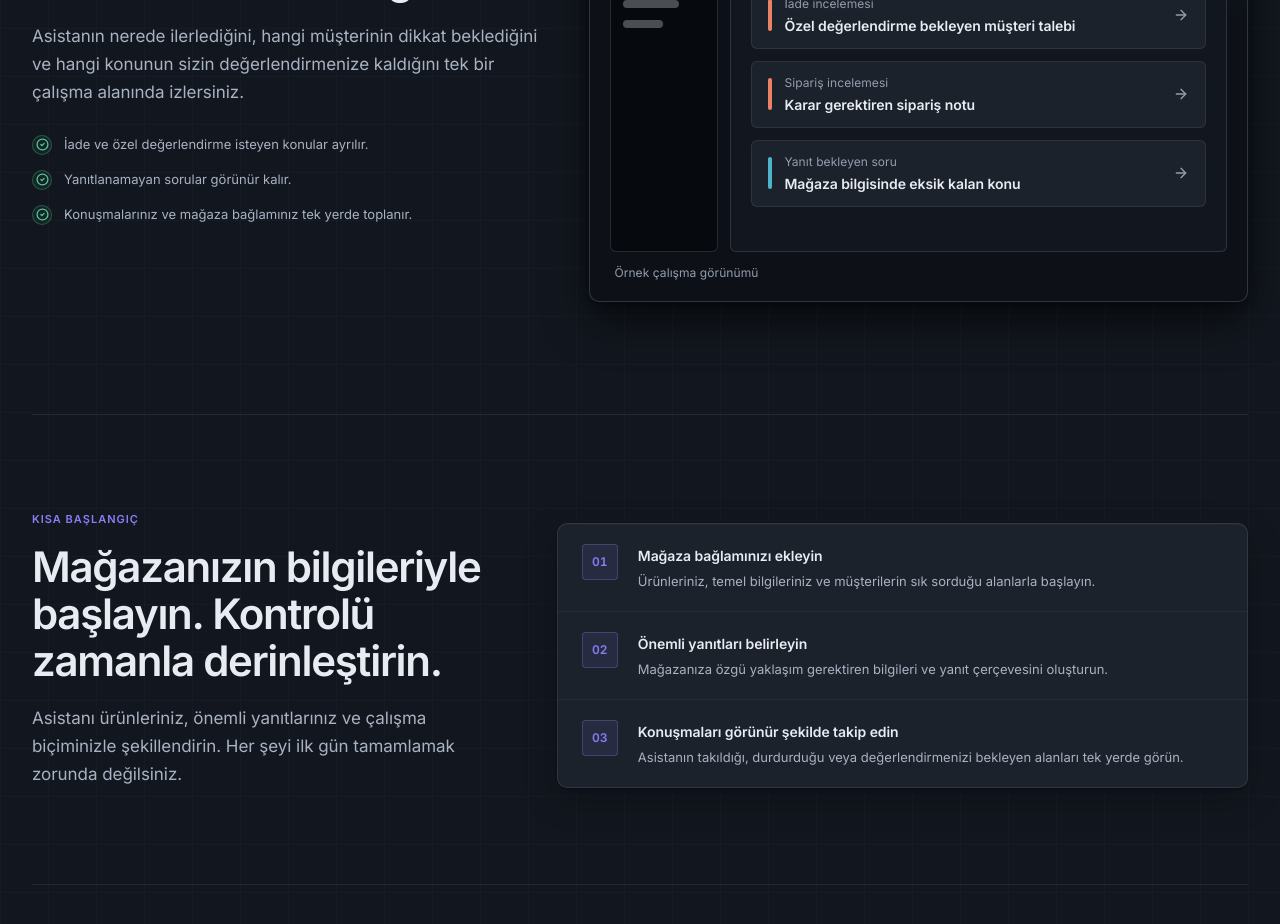
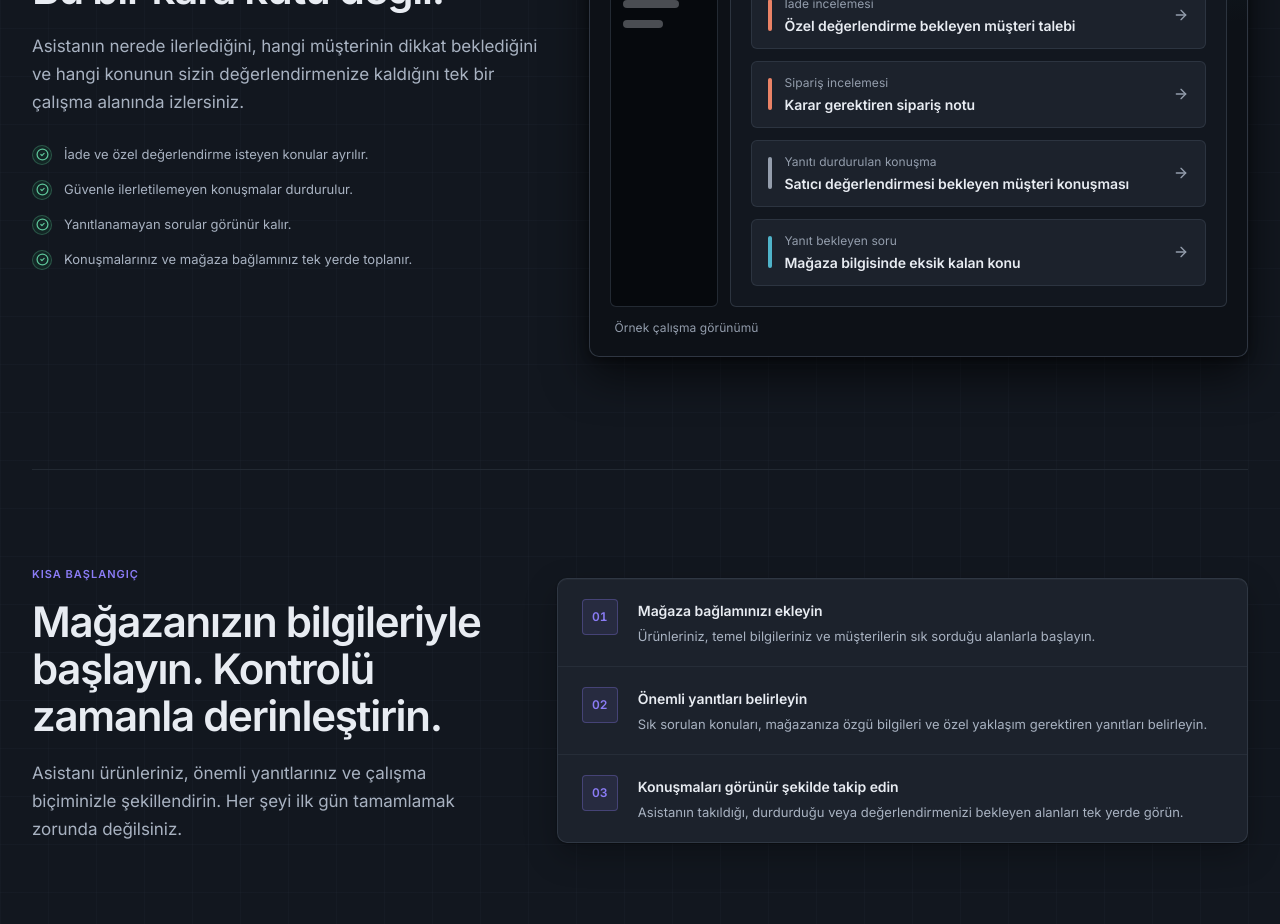
Before and after one commit to keremm44/whatsapp-assistant, a Next.js app in the folder frontend/: page / in a window 1280 px wide. Shown: the part 1220-2144 px from the top of the page. Built offline with nearby package versions, Linux system fonts and the light colour scheme; no server answers.

Commit message:
Surface paused conversation control in landing
Co-authored-by: arena-agent <297053741+arena-agent@users.noreply.github.com>

```diff
--- a/frontend/src/components/marketing/landing-page.tsx
+++ b/frontend/src/components/marketing/landing-page.tsx
@@ -108,6 +108,7 @@ export function LandingPage() {
             <ul className="mt-7 space-y-3.5">
               {[
                 "İade ve özel değerlendirme isteyen konular ayrılır.",
+                "Güvenle ilerletilemeyen konuşmalar durdurulur.",
                 "Yanıtlanamayan sorular görünür kalır.",
                 "Konuşmalarınız ve mağaza bağlamınız tek yerde toplanır.",
               ].map((item) => (
@@ -143,7 +144,7 @@ export function LandingPage() {
               <SetupStep
                 number="02"
                 title="Önemli yanıtları belirleyin"
-                description="Mağazanıza özgü yaklaşım gerektiren bilgileri ve yanıt çerçevesini oluşturun."
+                description="Sık sorulan konuları, mağazanıza özgü bilgileri ve özel yaklaşım gerektiren yanıtları belirleyin."
               />
               <SetupStep
                 number="03"
@@ -269,9 +270,10 @@ function PanelPreview() {
             <span className="flex h-10 min-w-10 items-center justify-center rounded-control border border-attention/35 bg-attention-soft px-2 type-figure font-display text-[18px] font-semibold text-attention">2</span>
           </div>
           <div className="mt-5 space-y-3">
-            <PreviewTask label="İade incelemesi" title="Özel değerlendirme bekleyen müşteri talebi" attention />
-            <PreviewTask label="Sipariş incelemesi" title="Karar gerektiren sipariş notu" attention />
-            <PreviewTask label="Yanıt bekleyen soru" title="Mağaza bilgisinde eksik kalan konu" />
+            <PreviewTask label="İade incelemesi" title="Özel değerlendirme bekleyen müşteri talebi" tone="attention" />
+            <PreviewTask label="Sipariş incelemesi" title="Karar gerektiren sipariş notu" tone="attention" />
+            <PreviewTask label="Yanıtı durdurulan konuşma" title="Satıcı değerlendirmesi bekleyen müşteri konuşması" tone="paused" />
+            <PreviewTask label="Yanıt bekleyen soru" title="Mağaza bilgisinde eksik kalan konu" tone="primary" />
           </div>
         </div>
       </div>
@@ -282,10 +284,24 @@ function PanelPreview() {
   );
 }
 
-function PreviewTask({ label, title, attention = false }: { label: string; title: string; attention?: boolean }) {
+function PreviewTask({
+  label,
+  title,
+  tone,
+}: {
+  label: string;
+  title: string;
+  tone: "attention" | "paused" | "primary";
+}) {
+  const railTone = {
+    attention: "bg-attention",
+    paused: "bg-paused",
+    primary: "bg-primary",
+  }[tone];
+
   return (
     <div className="flex items-center gap-3 rounded-sheet border border-boundary/60 bg-raised px-3 py-3 sm:px-4">
-      <span className={`h-8 w-1 rounded-full ${attention ? "bg-attention" : "bg-primary"}`} aria-hidden="true" />
+      <span className={`h-8 w-1 rounded-full ${railTone}`} aria-hidden="true" />
       <div className="min-w-0 flex-1">
         <p className="type-meta text-muted-foreground">{label}</p>
         <p className="mt-1 truncate type-row-primary text-foreground">{title}</p>
```
